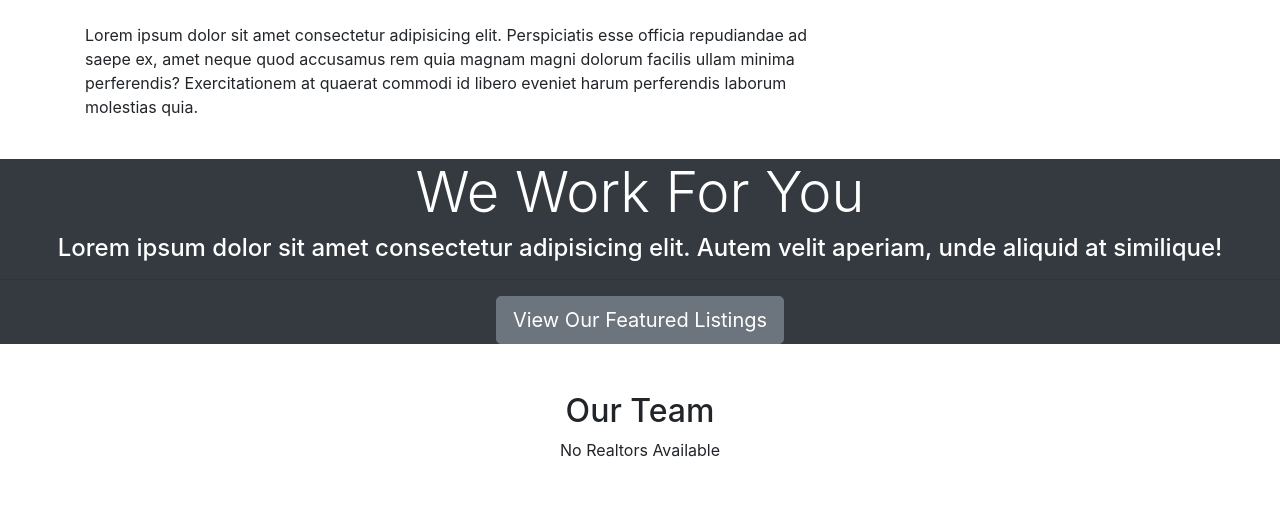
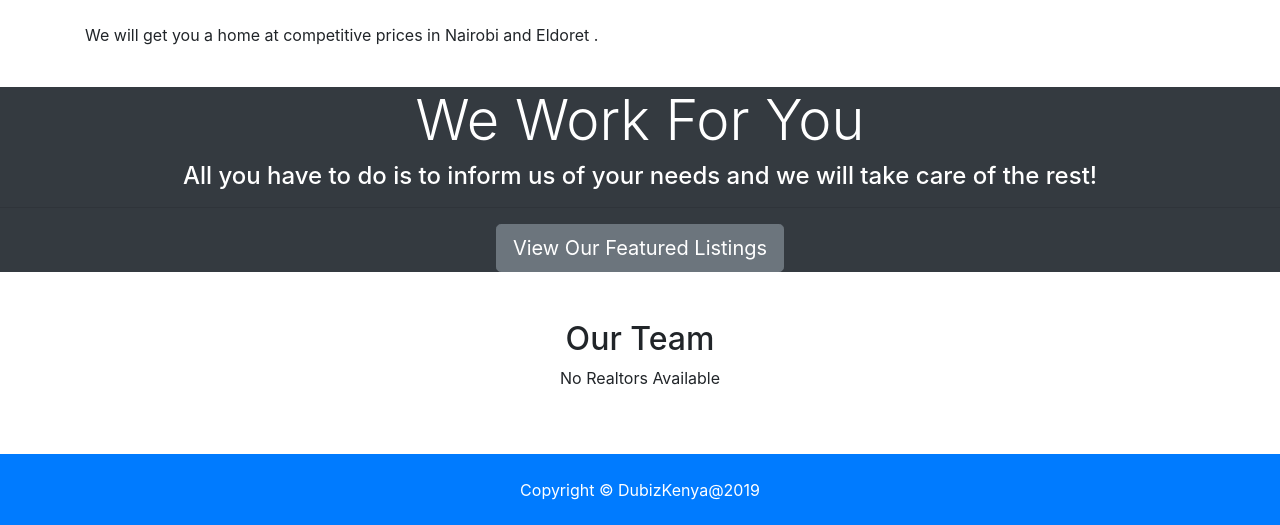
Before and after one commit to Kevinkely/myproject, a Django app: template templates/pages/about.html in a window 1280 px wide. Shown: the part 1097-1622 px from the top of the page. Run offline with Django 3.2, Linux system fonts and the light colour scheme; the template is opened without the code that fills it, so the values that code supplies are empty; some libraries are stand-ins or nearby versions.

Commit message:
templates

```diff
--- a/templates/pages/about.html
+++ b/templates/pages/about.html
@@ -36,11 +36,9 @@
       <div class="row">
         <div class="col-md-8">
           <h2>We Search For The Perfect Home</h2>
-          <p class="lead">Lorem ipsum dolor sit, amet consectetur adipisicing elit. Sunt, pariatur!</p>
+          <p class="lead">Getting a perfect home has never been easy. We will get what you deserve !</p>
           <img src="{% static 'img/about.jpg' %}" alt="">
-          <p class="mt-4">Lorem ipsum dolor sit amet consectetur adipisicing elit. Perspiciatis esse officia repudiandae ad saepe ex, amet
-            neque quod accusamus rem quia magnam magni dolorum facilis ullam minima perferendis? Exercitationem at quaerat
-            commodi id libero eveniet harum perferendis laborum molestias quia.</p>
+          <p class="mt-4"> We will get you a home at  competitive prices in Nairobi and Eldoret .</p>
         </div>
         <div class="col-md-4">
           {% if mvp_realtors %}
@@ -64,7 +62,7 @@
   <!-- Work -->
   <section id="work" class="bg-dark text-white text-center">
     <h2 class="display-4">We Work For You</h2>
-    <h4>Lorem ipsum dolor sit amet consectetur adipisicing elit. Autem velit aperiam, unde aliquid at similique!</h4>
+    <h4> All you have to do is to inform us of your needs and we will take care of the rest!</h4>
     <hr>
     <a href="listings.html" class="btn btn-secondary text-white btn-lg">View Our Featured Listings</a>
   </section>
```
